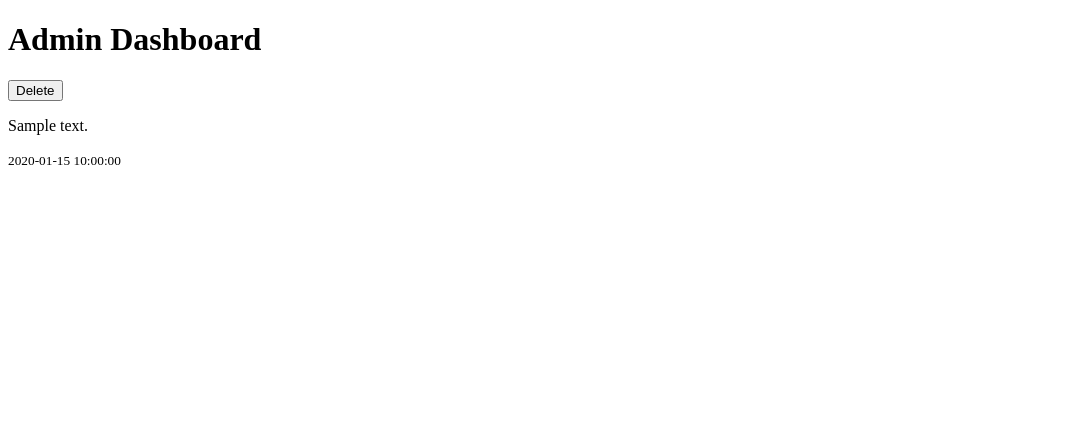
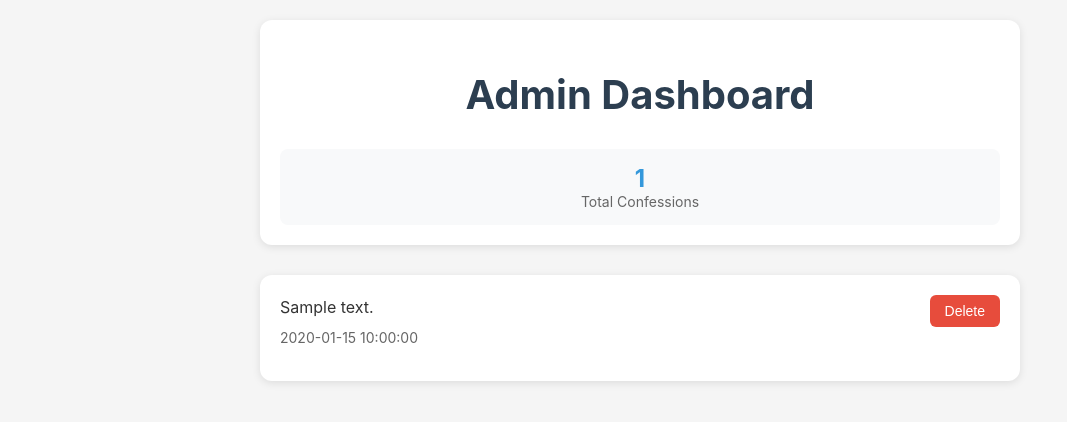
Before and after one commit to NovoSaratov/Confessions, a Flask app: page /admin in a window 1280 px wide. Shown: the top 422 px of the page, without its empty margins (0-1067 px from the left). Run offline with Flask 3, Linux system fonts and the light colour scheme; tables that the repository leaves empty hold one stand-in row (values such as "Sample post").

Commit message:
lagde css

```diff
--- a/templates/admin_dashboard.html
+++ b/templates/admin_dashboard.html
@@ -1,17 +1,170 @@
 <!DOCTYPE html>
 <html>
 <head>
+    <meta name="viewport" content="width=device-width, initial-scale=1.0">
     <title>Admin Dashboard</title>
+    <style>
+        * {
+            box-sizing: border-box;
+            margin: 0;
+            padding: 0;
+        }
+
+        body {
+            font-family: -apple-system, BlinkMacSystemFont, "Segoe UI", Roboto, sans-serif;
+            max-width: 800px;
+            margin: 0 auto;
+            padding: 20px;
+            background-color: #f5f5f5;
+            color: #333;
+        }
+
+        h1 {
+            text-align: center;
+            margin: 30px 0;
+            color: #2c3e50;
+            font-size: 2.5rem;
+        }
+
+        .confession-item {
+            background: white;
+            padding: 20px;
+            margin: 15px 0;
+            border-radius: 12px;
+            box-shadow: 0 2px 8px rgba(0,0,0,0.1);
+            position: relative;
+            word-wrap: break-word;
+        }
+
+        .confession-content {
+            margin-bottom: 10px;
+            line-height: 1.5;
+            padding-right: 80px; /* Space for delete button */
+        }
+
+        .confession-timestamp {
+            color: #666;
+            font-size: 14px;
+            display: block;
+            margin-bottom: 15px;
+        }
+
+        .delete-button {
+            position: absolute;
+            top: 20px;
+            right: 20px;
+            background-color: #e74c3c;
+            color: white;
+            border: none;
+            padding: 8px 15px;
+            border-radius: 6px;
+            cursor: pointer;
+            font-size: 14px;
+            transition: background-color 0.3s;
+        }
+
+        .delete-button:hover {
+            background-color: #c0392b;
+        }
+
+        .delete-button:active {
+            transform: scale(0.98);
+        }
+
+        .admin-header {
+            text-align: center;
+            margin-bottom: 30px;
+            padding: 20px;
+            background: white;
+            border-radius: 12px;
+            box-shadow: 0 2px 8px rgba(0,0,0,0.1);
+        }
+
+        .admin-stats {
+            display: flex;
+            justify-content: space-around;
+            margin-top: 20px;
+            padding: 15px;
+            background: #f8f9fa;
+            border-radius: 8px;
+        }
+
+        .stat-item {
+            text-align: center;
+        }
+
+        .stat-value {
+            font-size: 24px;
+            font-weight: bold;
+            color: #3498db;
+        }
+
+        .stat-label {
+            font-size: 14px;
+            color: #666;
+        }
+
+        /* Mobile Responsive Styles */
+        @media (max-width: 600px) {
+            body {
+                padding: 10px;
+            }
+
+            h1 {
+                font-size: 1.8rem;
+                margin: 20px 0;
+            }
+
+            .confession-item {
+                padding: 15px;
+                margin: 10px 0;
+            }
+
+            .delete-button {
+                padding: 6px 12px;
+                font-size: 13px;
+            }
+
+            .confession-content {
+                padding-right: 70px;
+            }
+
+            .admin-stats {
+                flex-direction: column;
+                gap: 15px;
+            }
+        }
+
+        /* Prevent text overflow */
+        * {
+            overflow-wrap: break-word;
+            word-wrap: break-word;
+            -ms-word-break: break-all;
+            word-break: break-word;
+            -ms-hyphens: auto;
+            -moz-hyphens: auto;
+            -webkit-hyphens: auto;
+            hyphens: auto;
+        }
+    </style>
 </head>
 <body>
-    <h1>Admin Dashboard</h1>
+    <div class="admin-header">
+        <h1>Admin Dashboard</h1>
+        <div class="admin-stats">
+            <div class="stat-item">
+                <div class="stat-value">{{ confessions|length }}</div>
+                <div class="stat-label">Total Confessions</div>
+            </div>
+        </div>
+    </div>
 
     <div id="confessionsList">
         {% for confession in confessions %}
-        <div>
-            <button onclick="deleteConfession('{{ confession.id }}')">Delete</button>
-            <p>{{ confession.content }}</p>
-            <small>{{ confession.timestamp }}</small>
+        <div class="confession-item">
+            <p class="confession-content">{{ confession.content }}</p>
+            <small class="confession-timestamp">{{ confession.timestamp }}</small>
+            <button class="delete-button" onclick="deleteConfession('{{ confession.id }}')">Delete</button>
         </div>
         {% endfor %}
     </div>
```
